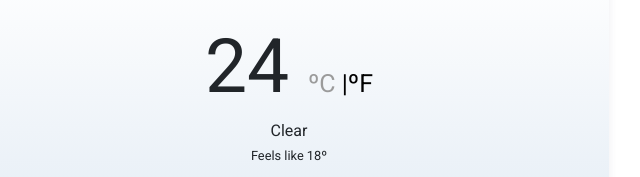
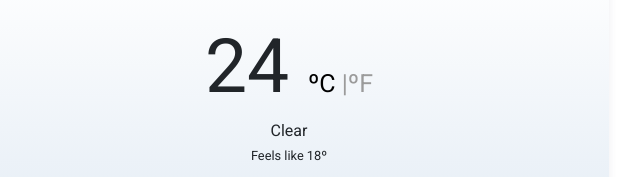
Before and after one commit to llanckvr/weather-app-test, a plain HTML site: page index.html in a window 1280 px wide. Shown: the part 401-578 px from the top of the page, 351-991 px from the left. Drawn offline with nearby package versions, Linux system fonts and the light colour scheme.

Commit message:
Update style.css

```diff
--- a/style.css
+++ b/style.css
@@ -25,14 +25,14 @@ h1 {
 }
 
 .celsius {
-  color: black;
+  color: #9b9b9b;
   font-size: 25px;
   cursor: pointer;
   transition: all 200ms ease-in-out;
 }
 
 .fahrenheit {
-  color: black;
+  color: #9b9b9b;
   font-size: 25px;
   cursor: pointer;
   transition: all 200ms ease-in-out;
@@ -40,7 +40,7 @@ h1 {
 
 .active {
   cursor: default;
-  color: #9b9b9b;
+  color: black;
 }
 
 .actual-time {
```
